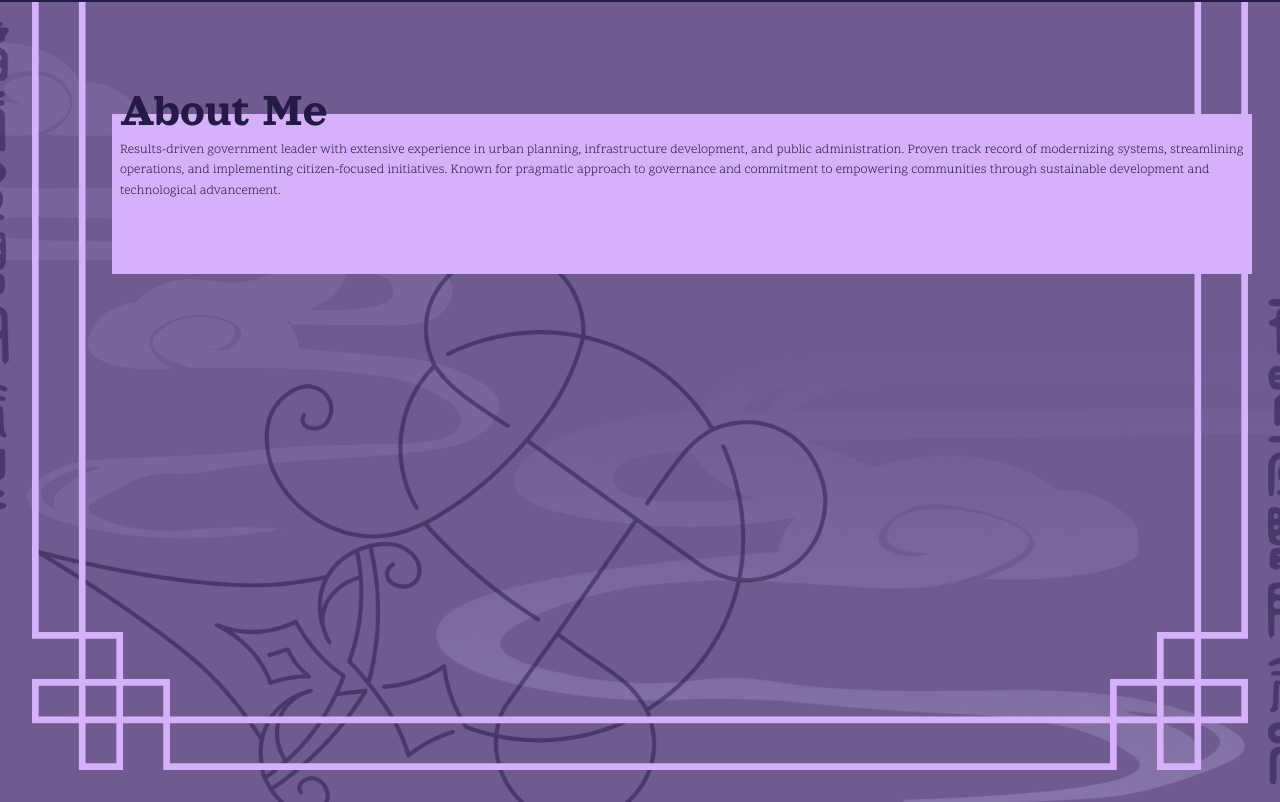
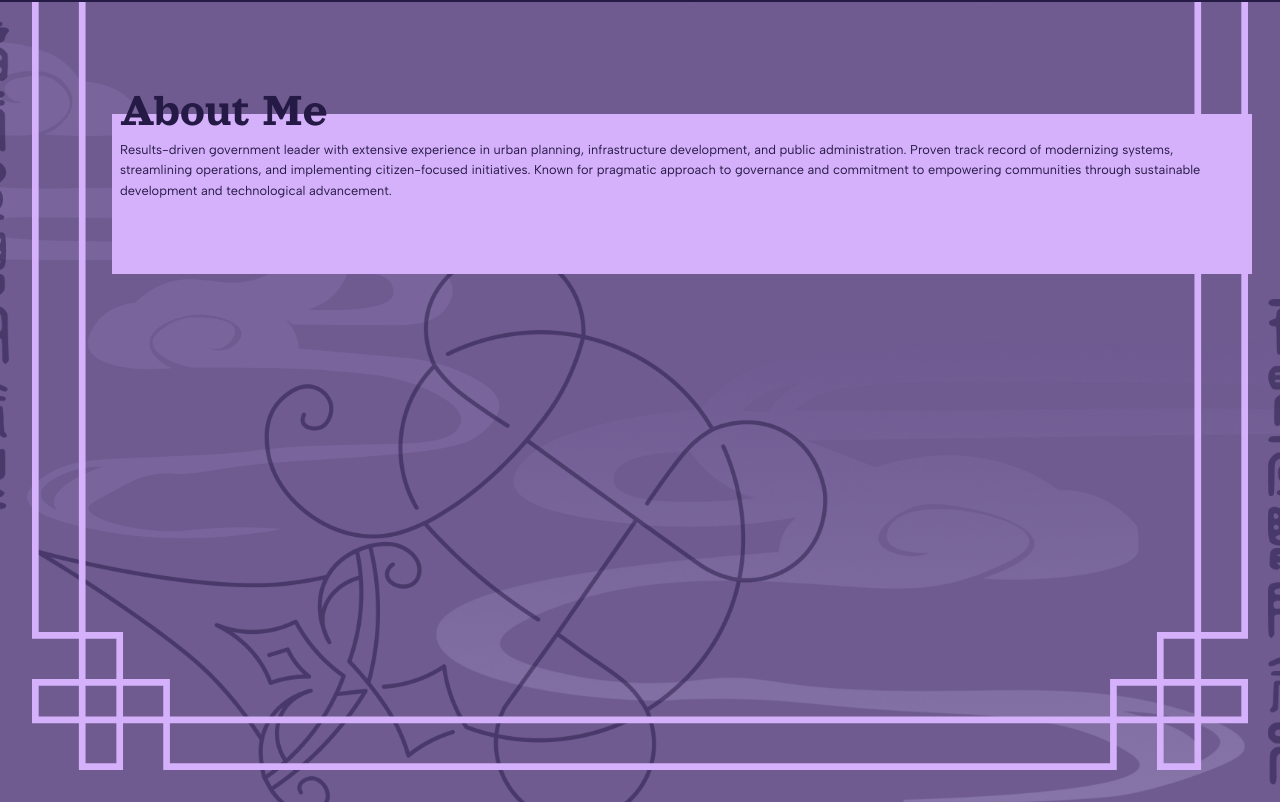
Before and after one commit to alybt/urban-management-portfolio, a website: page index.html in a window 1280 px wide. Shown: the part 798-1600 px from the top of the page. Drawn offline with nearby package versions, Linux system fonts and the light colour scheme.

Commit message:
Add ParagraphFont in the system

```diff
--- a/assets/css/styles.css
+++ b/assets/css/styles.css
@@ -16,6 +16,13 @@
 @font-face {
   font-family: 'HeaderFont';
   src: url('fonts/OrelegaOne-Regular.ttf') format('truetype');
+  font-weight: normal;
+  font-style: normal;
+}
+
+@font-face {
+  font-family: 'ParagraphFont';
+  src: url('fonts/AlbertSans-VariableFont_wght.ttf') format('truetype');
   font-weight: normal;
   font-style: normal;
 }
@@ -332,6 +339,7 @@ section#home.hero-section{
 
 .about .container p{
   font-size: 0.8rem;
+  font-family: 'ParagraphFont', sans-serif;
 }
 
 .about .container h2{
```
